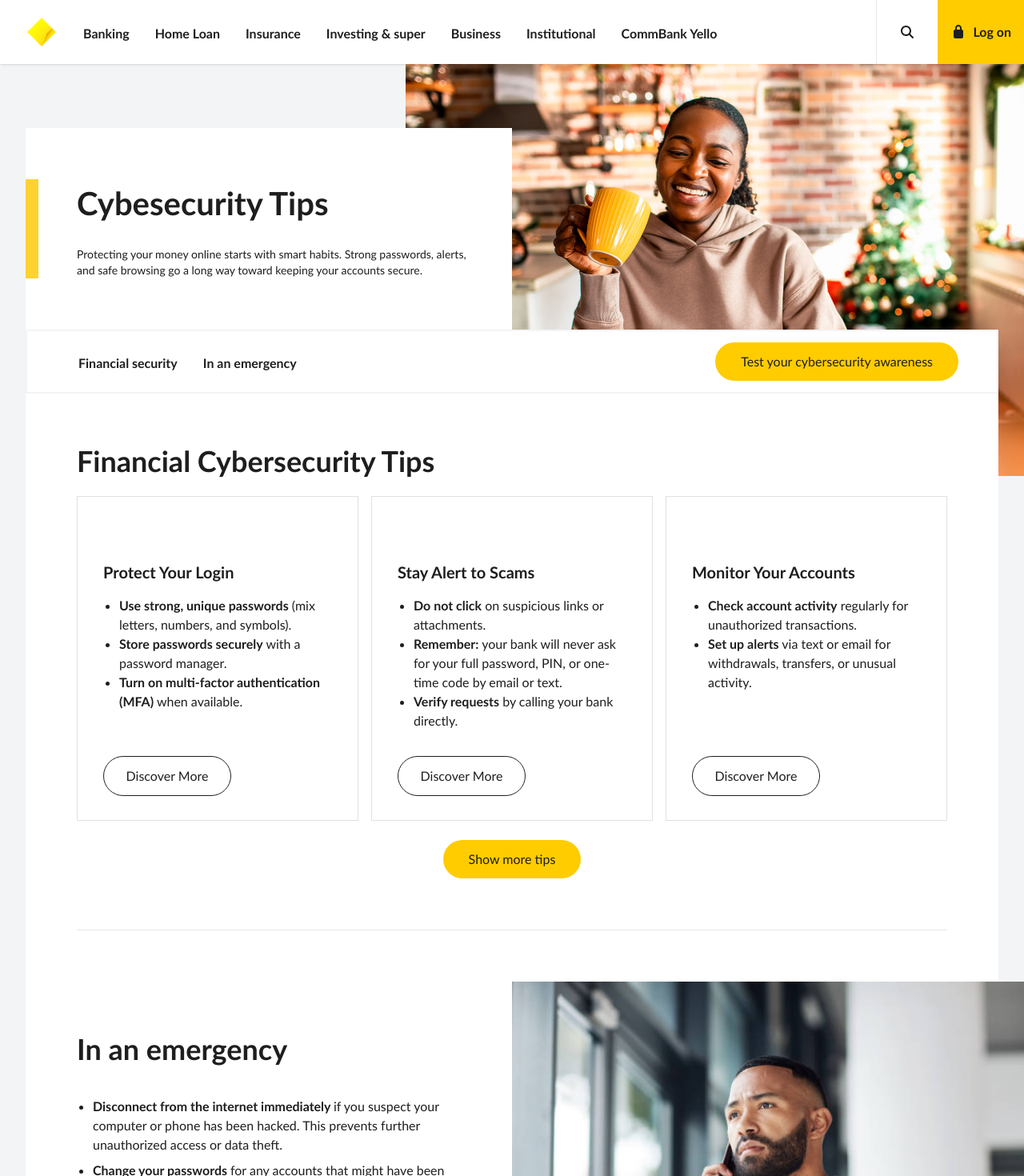
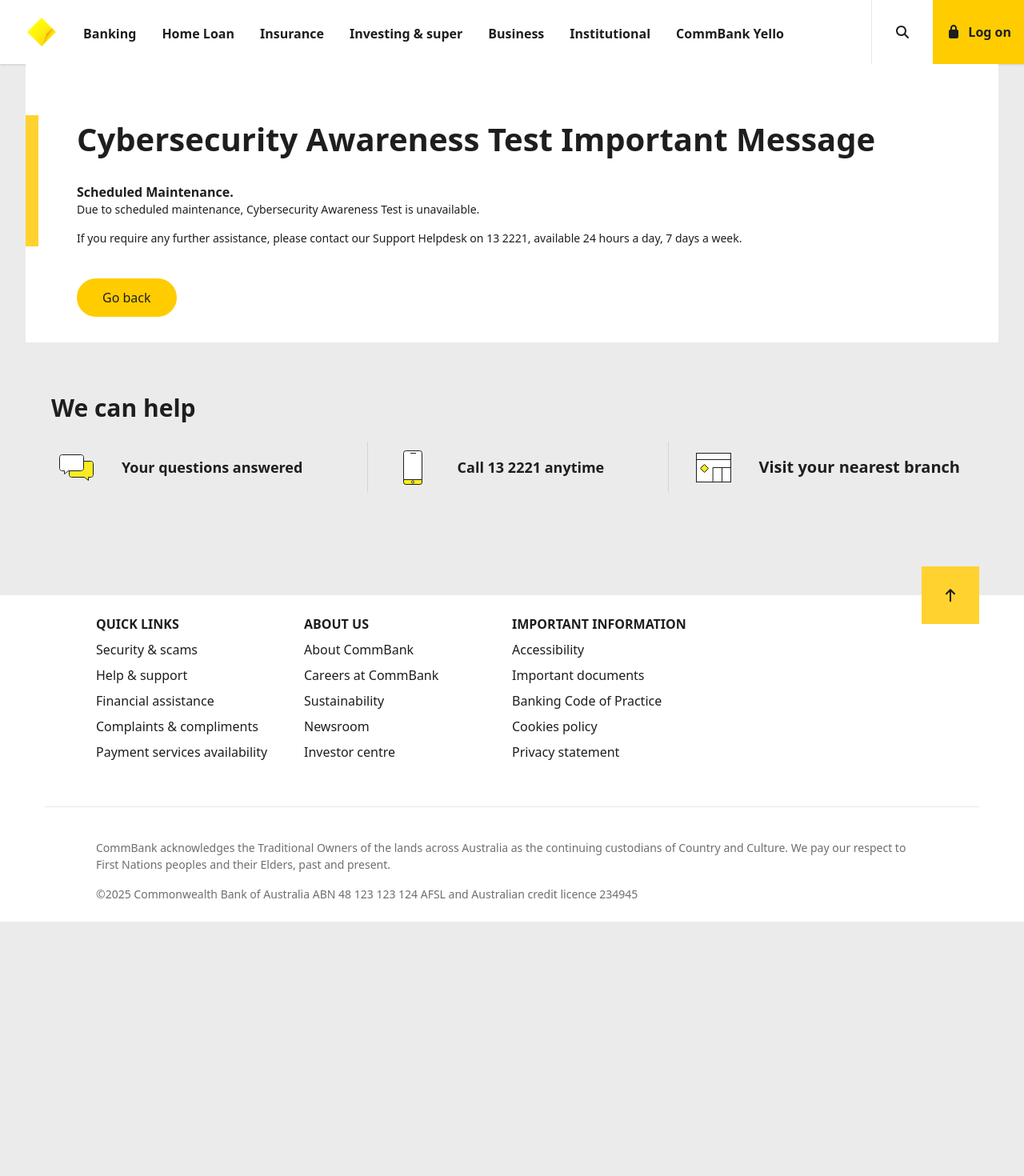
Before and after one commit to DevDuck-JS/CommBank-SE-Task-3, a React (Vite) app: page /maintenance in a window 1280 px wide. Shown: the top 1470 px of the page at 80% size. After the commit the page ends 1152 px from the top, so only its background shows below. Built offline with nearby package versions, Linux system fonts and the light colour scheme.

Commit message:
style: primary colors applied

```diff
--- a/src/App.jsx
+++ b/src/App.jsx
@@ -1,8 +1,21 @@
+import { BrowserRouter as Router, Routes, Route, Link } from "react-router-dom";
+import AppRoutes from "./routes/Routes.jsx";
+import Navbar from "./components/Navbar.jsx";
+import Supports from "./components/Supports.jsx";
+
 import HomePage from "./pages/HomePage.jsx";
+import UnderMaintenance from "./pages/UnderMaintenance.jsx";
+import Footer from "./components/Footer.jsx";
+
 function App() {
   return (
     <>
-      <HomePage />
+      <Navbar />
+      <Router>
+        <AppRoutes />
+      </Router>
+      <Supports />
+      <Footer />
     </>
   );
 }
--- a/src/components/Card.jsx
+++ b/src/components/Card.jsx
@@ -23,7 +23,7 @@
       {/* Button */}
       <div className="flex pt-6 items-center justify-center">
         <div
-          className="highlighted-button"
+          className="primary-button"
           onClick={() => setIsShowMore((previousState) => !previousState)}
         >
           {isShowMore ? "Show fewer tips" : "Show more tips"}
--- a/src/components/CardContent.jsx
+++ b/src/components/CardContent.jsx
@@ -20,7 +20,7 @@
         </div>
         {/* Button */}
         <div className="w-50 h-20 px-8 pb-8 mt-auto">
-          <div className="text-[#231f20] border-1 border-[#231f20] rounded-full w-40 px-6">
+          <div className="secondary-button">
             <a href="#" className="block text-center py-3 font-light">
               Discover More
             </a>
--- a/src/components/Content.jsx
+++ b/src/components/Content.jsx
@@ -57,36 +57,6 @@
             </div>
           </div>
         </div>
-        {/* We can help */}
-        <div className="p-16">
-          <div className="text-3xl font-bold mb-6">We can help</div>
-          <div className="flex justify-between">
-            <div className="help-item">
-              <span>
-                <img src={chatIcon} className="h-16 w-auto" />
-              </span>
-              <p className="text-lg font-semibold pl-6 pr-4 py-2">
-                Your questions answered
-              </p>
-            </div>
-            <div className="help-item border-l-1 border-gray-300">
-              <span>
-                <img src={phoneIcon} alt="" className="ml-6" />
-              </span>
-              <p className="text-lg font-semibold pl-6 pr-4 py-2">
-                Call 13 2221 anytime
-              </p>
-            </div>
-            <div className="help-item border-l-1 border-gray-300">
-              <span>
-                <img src={branchIcon} alt="" className="ml-6" />
-              </span>
-              <p className="text-[20px] font-semibold pl-6 pr-4 py-2">
-                Visit your nearest branch
-              </p>
-            </div>
-          </div>
-        </div>
       </div>
     </>
   );
--- a/src/components/ContentNavBar.jsx
+++ b/src/components/ContentNavBar.jsx
@@ -1,4 +1,7 @@
 import { BrowserRouter as Router, Routes, Route, Link } from "react-router-dom";
+
+import UnderMaintenance from "../pages/UnderMaintenance.jsx";
+
 const ContentNavBar = () => {
   return (
     <div className="flex bg-white h-20 justify-between border-2 border-gray-100 px-8 sticky top-0 z-500">
@@ -13,13 +16,11 @@
       </div>
 
       {/* Button */}
-      <Router>
-        <div className="flex px-4 items-center ">
-          <Link to="/maintenance" className="highlighted-button">
-            Test your cybersecurity awareness
-          </Link>
-        </div>
-      </Router>
+      <div className="flex px-4 items-center ">
+        <Link to="/maintenance" className="primary-button">
+          Test your cybersecurity awareness
+        </Link>
+      </div>
     </div>
   );
 };
--- a/src/components/Footer.jsx
+++ b/src/components/Footer.jsx
@@ -22,18 +22,16 @@
           <div className="border-b-1 border-gray-200 relative">
             {/* Footer menu */}
             <div className="grid grid-cols-1 md:grid-cols-4 px-16 py-6">
+              {footerItems.map((footerItem) => (
                 <ul>
-                {footerItems.map((footerItem) => (
-                  <>
                   <li className="font-bold mb-2">{footerItem.title}</li>
                   {footerItem.items.map((item) => (
                     <li className="font-light mb-2 hover:underline hover:underline-offset-4">
                       <a href="#">{item.label}</a>
                     </li>
                   ))}
-                  </>
+                </ul>
               ))}
-              </ul>
             </div>
 
             {/* Back to top button */}
@@ -46,15 +44,15 @@
 
           {/* Copy right */}
 
-          <div className="py-6 px-16 text-[14px] text-[#706d6e]">
-            <p className="pt-4">
+          <div className="py-6 px-16 text-[#706d6e]">
+            <p className="pt-4 text-[14px]">
               CommBank acknowledges the Traditional Owners of the lands across
               Australia as the continuing custodians of Country and Culture. We
               pay our respect to First Nations peoples and their Elders, past
               and present.
             </p>
 
-            <p className="pt-4">
+            <p className="pt-4 text-[14px]">
               ©2025 Commonwealth Bank of Australia ABN 48 123 123 124 AFSL and
               Australian credit licence 234945
             </p>
--- /dev/null
+++ b/src/components/Supports.jsx
@@ -0,0 +1,42 @@
+import chatIcon from "../assets/chatIcon.svg";
+import phoneIcon from "../assets/phoneIcon.svg";
+import branchIcon from "../assets/branchIcon.svg";
+
+const Supports = () => {
+  return (
+    <>
+      {/* We can help */}
+      <div className="p-16">
+        <div className="text-3xl font-bold mb-6">We can help</div>
+        <div className="flex justify-between">
+          <div className="help-item">
+            <span>
+              <img src={chatIcon} className="h-16 w-auto" />
+            </span>
+            <p className="text-lg font-semibold pl-6 pr-4 py-2">
+              Your questions answered
+            </p>
+          </div>
+          <div className="help-item border-l-1 border-gray-300">
+            <span>
+              <img src={phoneIcon} alt="" className="ml-6" />
+            </span>
+            <p className="text-lg font-semibold pl-6 pr-4 py-2">
+              Call 13 2221 anytime
+            </p>
+          </div>
+          <div className="help-item border-l-1 border-gray-300">
+            <span>
+              <img src={branchIcon} alt="" className="ml-6" />
+            </span>
+            <p className="text-[20px] font-semibold pl-6 pr-4 py-2">
+              Visit your nearest branch
+            </p>
+          </div>
+        </div>
+      </div>
+    </>
+  );
+};
+
+export default Supports;
--- a/src/index.css
+++ b/src/index.css
@@ -5,6 +5,10 @@
   --color-primary: #ffcc00; /* Primary yellow */
   --color-secondary: #ffff00; /* Beacon yellow */
   --color-text: #1e1e1e;
+  --color-neutral-white: #ffffff;
+  --color-neutral-lightGray: #ebebeb;
+  --color-neutral-gray: #bebeb9;
+  --color-neutral-black: #1e1e1e;
 
   /* Custom typography */
   --font-display: "Gill Sans", "Lucida Sans";
@@ -16,7 +20,8 @@
 @layer base {
   body {
     color: var(--color-text);
-    font-family: var(--font-display);
+    /* font-family: var(--font-display); */
+    background-color: var(--color-neutral-lightGray);
   }
   h1 {
     font-size: var(--font-size-title);
@@ -41,6 +46,10 @@
   @apply flex font-light items-center mb-10;
 }
 
-.highlighted-button {
+.primary-button {
   @apply flex items-center px-8 bg-primary h-12 rounded-4xl font-light;
 }
+
+.secondary-button {
+  @apply text-[#231f20] border-1 border-[#231f20] rounded-full w-40 px-6;
+}
--- a/src/pages/HomePage.jsx
+++ b/src/pages/HomePage.jsx
@@ -1,17 +1,13 @@
 import React from "react";
-import Navbar from "../components/Navbar.jsx";
 import Hero from "../components/Hero.jsx";
 import Content from "../components/Content.jsx";
-import Footer from "../components/Footer.jsx";
 
 const HomePage = () => {
   return (
     <>
-      <div className="bg-gray-100">
-        <Navbar />
+      <div>
         <Hero />
         <Content />
-        <Footer />
       </div>
     </>
   );
--- /dev/null
+++ b/src/pages/UnderMaintenance.jsx
@@ -0,0 +1,38 @@
+import { Link } from "react-router-dom";
+
+export default function UnderMaintenance() {
+  return (
+    <>
+      <div className="relative px-8 z-100">
+        <div className="w-full">
+          <div className="bg-white pt-16 pb-8 ">
+            <div className="border-l-16 border-amber-300 px-12">
+              <h1 className="text-[40px] font-bold mb-6">
+                Cybersecurity Awareness Test Important Message
+              </h1>
+              <h2 className="text-[16px] font-semibold">
+                Scheduled Maintenance.
+              </h2>
+              <p className="text-sm font-light mb-4">
+                Due to scheduled maintenance, Cybersecurity Awareness Test is
+                unavailable.
+              </p>
+              <p className="text-sm font-light mb-4">
+                If you require any further assistance, please contact our
+                Support Helpdesk on 13 2221, available 24 hours a day, 7 days a
+                week.
+              </p>
+            </div>
+            <div className="ps-16 pt-6">
+              <div className="primary-button w-fit">
+                <Link to="/" className="">
+                  Go back
+                </Link>
+              </div>
+            </div>
+          </div>
+        </div>
+      </div>
+    </>
+  );
+}
--- /dev/null
+++ b/src/routes/Routes.jsx
@@ -0,0 +1,16 @@
+import { Routes, Route } from "react-router-dom";
+import HomePage from "../pages/HomePage";
+import UnderMaintenance from "../pages/UnderMaintenance";
+
+const AppRoutes = () => {
+  return (
+    <>
+      <Routes>
+        <Route path="/" element={<HomePage />} />
+        <Route path="/maintenance" element={<UnderMaintenance />} />
+      </Routes>
+    </>
+  );
+};
+
+export default AppRoutes;
```
Also changed, not shown: 1 other file (tests, documents, lock files or other folders). Lines whose indentation alone changed are shown as unchanged.
